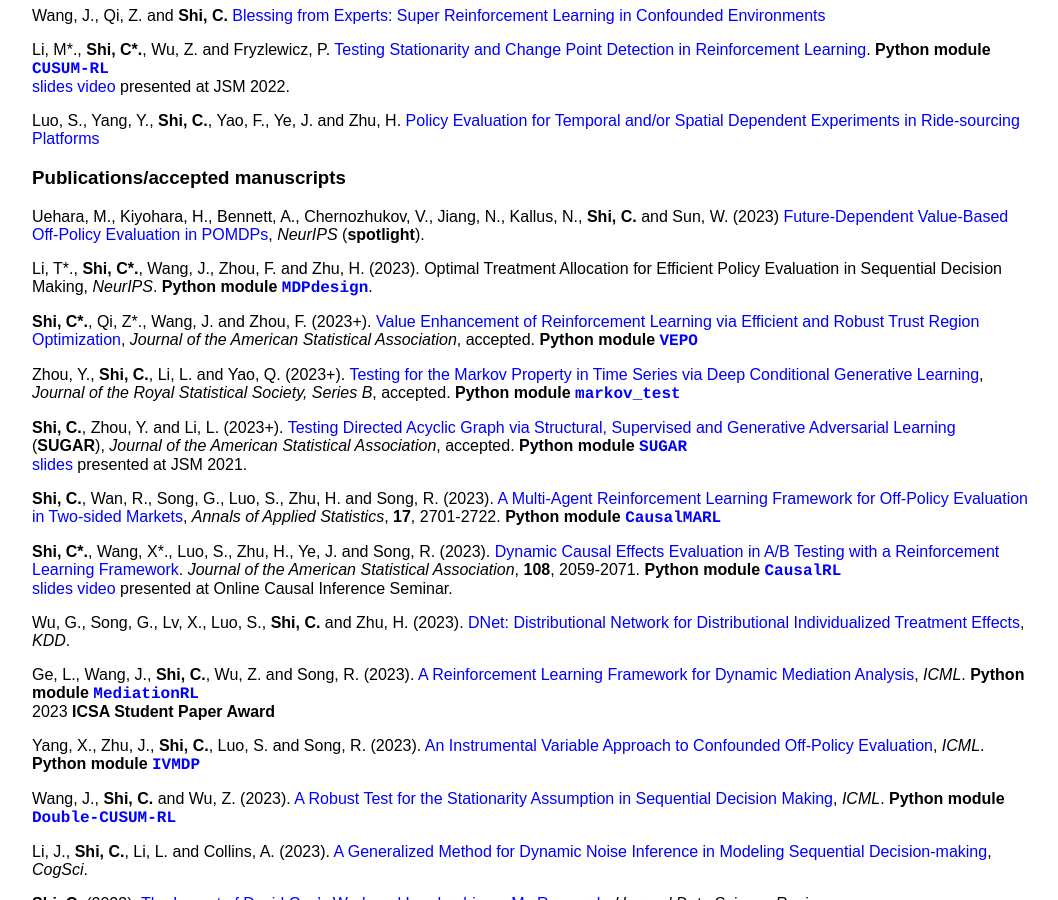
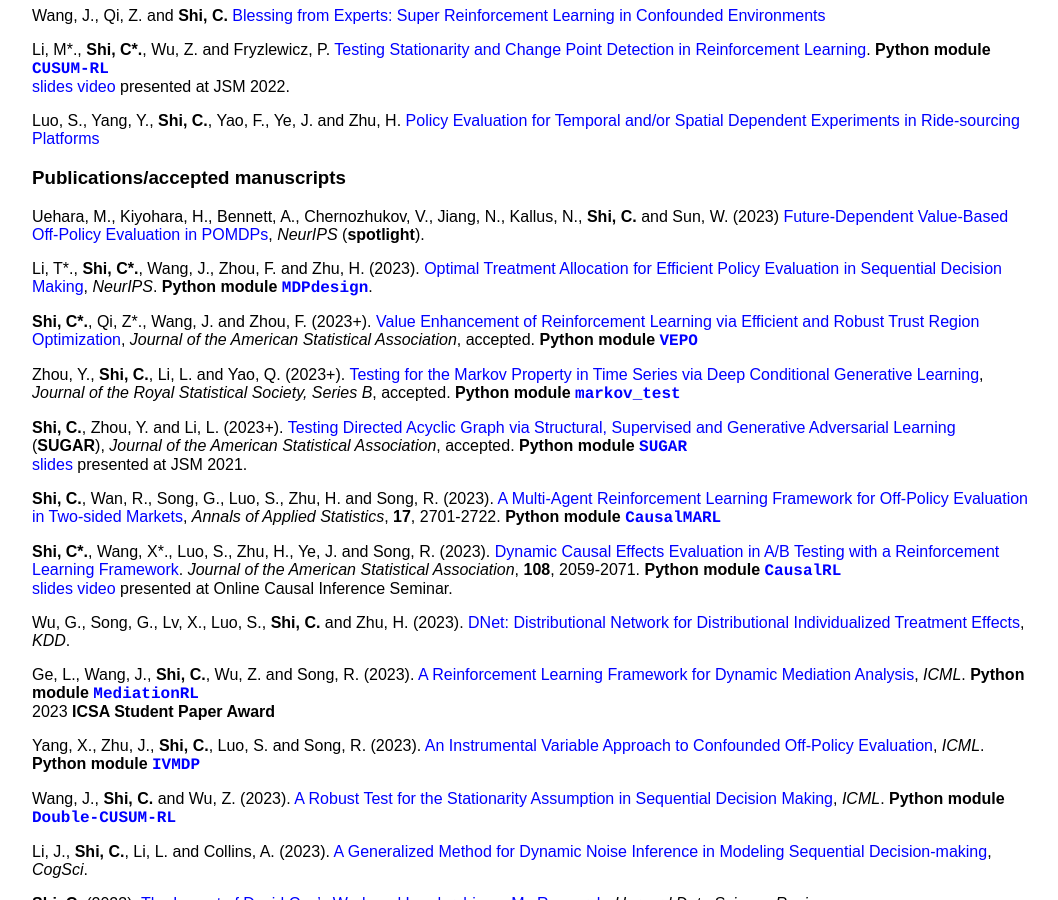
Before and after one commit to callmespring/callmespring.github.io, a Jekyll site: the page built from publication.md, in a window 1280 px wide and 900 px high, scrolled down 513 px. Shown: the whole window, without its empty margins (108-1166 px from the left). Built offline with Jekyll 4.4.1, drawn with Linux system fonts in a browser that asks for light colours; some of the changed lines change nothing that is shown.

Commit message:
Update publication.md

```diff
--- a/publication.md
+++ b/publication.md
@@ -41,7 +41,7 @@
 
 Uehara, M., Kiyohara, H., Bennett, A., Chernozhukov, V., Jiang, N., Kallus, N., **Shi, C.** and Sun, W. (2023) [Future-Dependent Value-Based Off-Policy Evaluation in POMDPs](https://arxiv.org/pdf/2207.13081.pdf), _NeurIPS_ (**spotlight**).
 
-Li, T\*., **Shi, C\*.**, Wang, J., Zhou, F. and Zhu, H. (2023). Optimal Treatment Allocation for Efficient Policy Evaluation in Sequential Decision Making, _NeurIPS_. **Python module** [<span style="font-family:courier;">**MDPdesign**</span>](https://github.com/tingstat/MDP_design).
+Li, T\*., **Shi, C\*.**, Wang, J., Zhou, F. and Zhu, H. (2023). [Optimal Treatment Allocation for Efficient Policy Evaluation in Sequential Decision Making](https://arxiv.org/pdf/2311.02532.pdf), _NeurIPS_. **Python module** [<span style="font-family:courier;">**MDPdesign**</span>](https://github.com/tingstat/MDP_design).
 
 **Shi, C\*.**, Qi, Z\*., Wang, J. and Zhou, F. (2023+). [Value Enhancement of Reinforcement
 Learning via Efficient and Robust Trust
```
